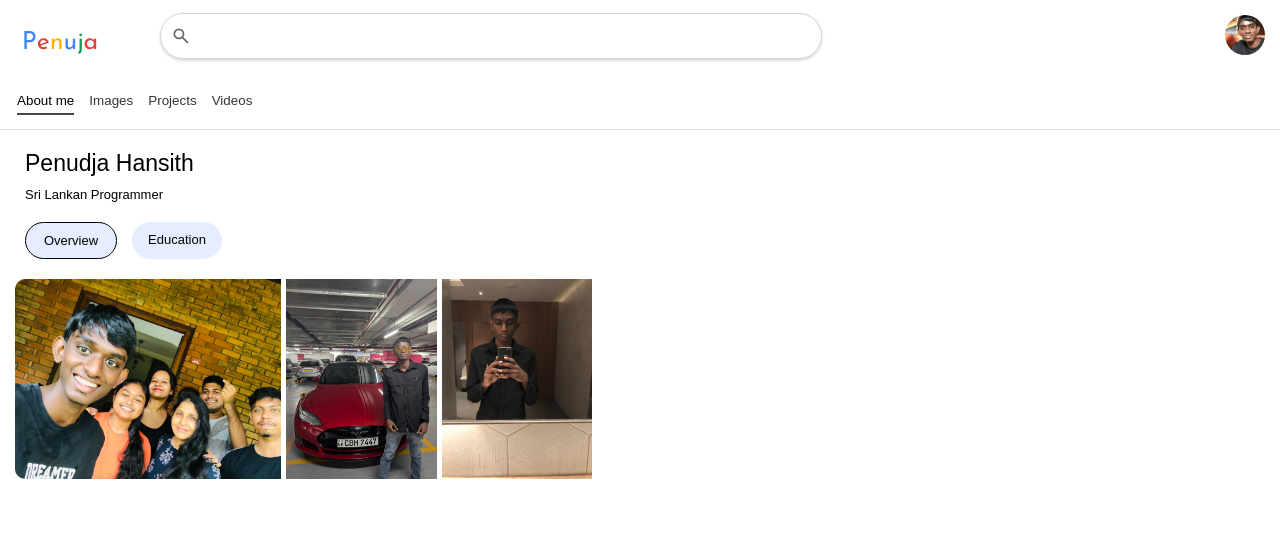
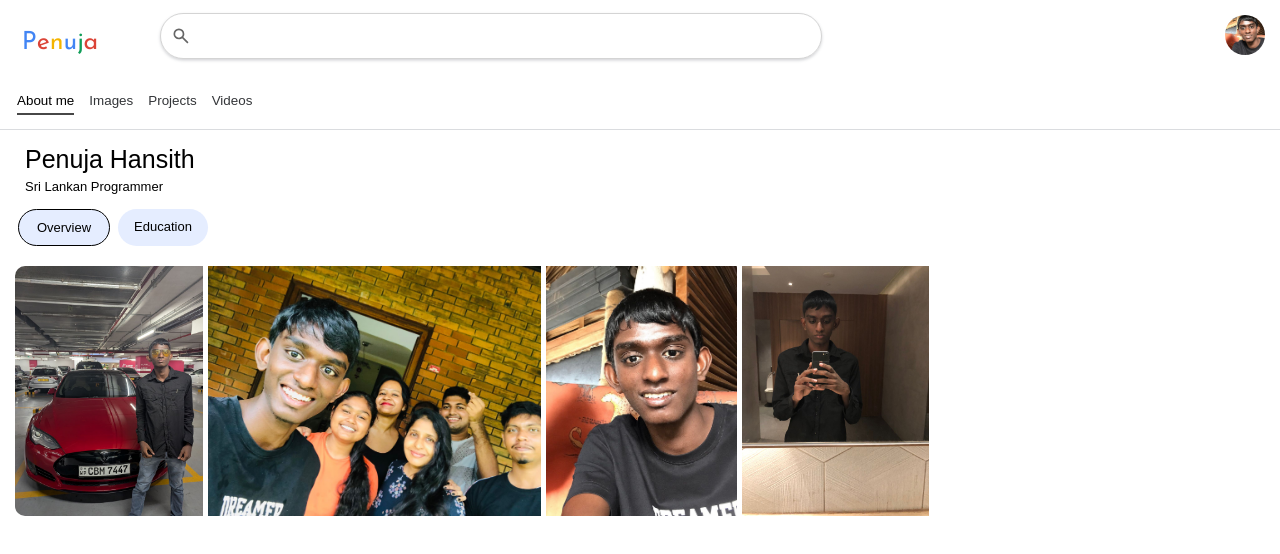
Before and after one commit to PenujaH/portfolio, a plain HTML site: page home.html in a window 1280 px wide. Drawn offline with Linux system fonts and the light colour scheme.

Commit message:
ssize changes

```diff
--- a/home.html
+++ b/home.html
@@ -44,7 +44,7 @@
         <main>
             <div class="main-1">
                 <div class="name-div">
-                    <p class="name">Penudja Hansith</p>
+                    <p class="name">Penuja Hansith</p>
                     <p class="tag">Sri Lankan Programmer</p>
                 </div>
 
@@ -58,8 +58,9 @@
                 </div>
             </div>
             <div class="main-2">
-                <img class="first-img" src="group.jpeg">
-                <img src="pic-1.jpeg">
+                <img class="first-img" src="pic-1.jpeg">
+                <img src="group.jpeg">
+                <img src="pp.jpeg">
                 <img class="last-pic" src="pic-2.jpeg">
             </div>
             <div class="main-3">
--- a/styles2.css
+++ b/styles2.css
@@ -122,9 +122,9 @@ nav ul li{
 }
 
 .name{
-    font-size: 23px;
+    font-size: 25px;
     font-weight: 500;
-    margin: 10px 0 0 0;
+    margin: 5px 0 0 0;
     padding: 0;
 }
 
@@ -138,7 +138,7 @@ main{
 
 .tag{
     font-size: 13px;
-    margin: 10px 0;
+    margin: 5px 0;
 }
 
 .person-tabs{
@@ -153,7 +153,7 @@ main{
     justify-content: center;
     width: 60px;
     background-color: rgb(229, 237, 255);
-    margin-left: 15px;
+    margin-left: 8px;
     padding: 10px 15px;
     border-radius: 30px;
     font-family: Arial, Helvetica, sans-serifs;
@@ -195,7 +195,7 @@ main{
 }
 
 .main-2 img{
-    height: 200px;
+    height: 250px;
     margin-right: 5px;
 }
 
```
